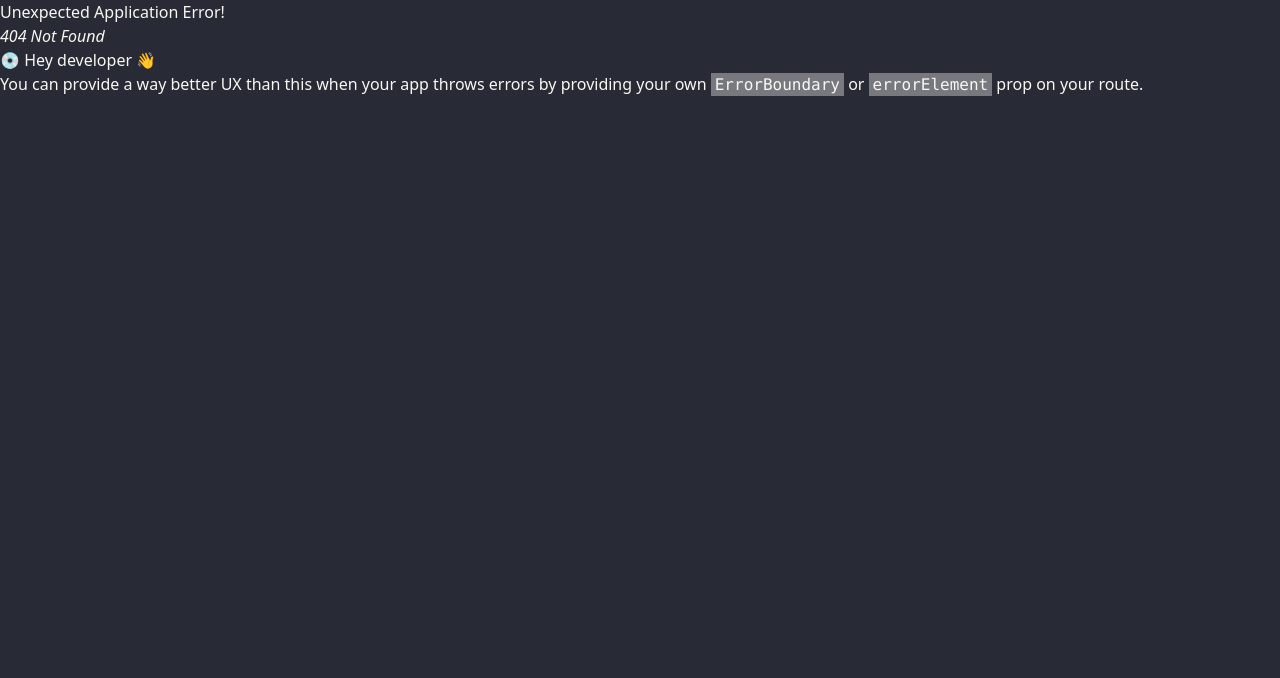
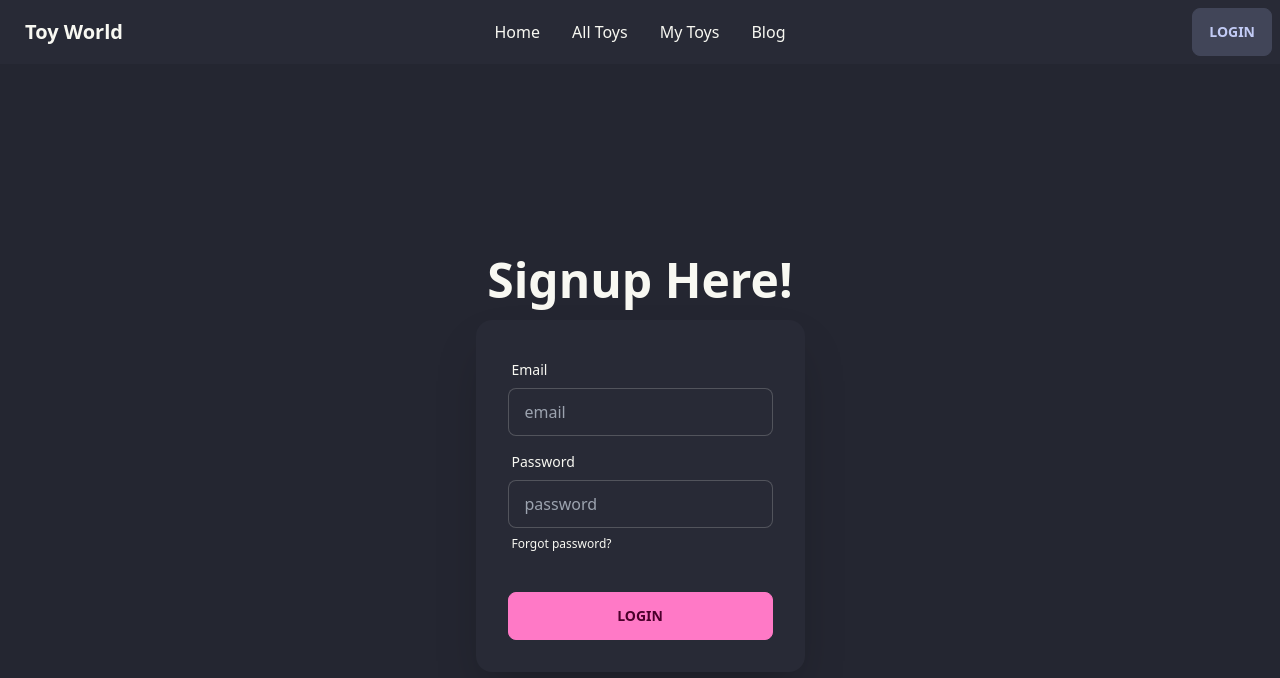
Before and after one commit to shuvakarmakar/toy-marketplace-client, a React (Vite) app: page /signup in a window 1280 px wide. Before the commit this address had no page. Shown: the top 678 px of the page. Built offline with nearby package versions, Linux system fonts and the light colour scheme.

Commit message:
Signup Component added

```diff
--- a/src/pages/Blog/Blog.jsx
+++ b/src/pages/Blog/Blog.jsx
@@ -10,14 +10,15 @@
                     <span className='font-bold'>Uncontrolled component :</span> In an uncontrolled component, the value of the input element is handled by the DOM itself. Input elements inside uncontrolled components work just like normal HTML input form elements. The state of the input element is handled by the DOM. Whenever the value of the input element is changed,event-based callbacks are not called. Basically, react does not perform any action when there are changes made to the input element. Whenever use enters data inside the input field, the updated data is shown directly. To access the value of the input element, we can use ref.
                 </p>
 
-                <p className='text-lg font-bold mt-5'>Question 2 : How to validate React props using PropTypes?</p>
+                <p className='text-lg font-bold mt-5'>Question 2 : Compare SQL and NoSQL databases?</p>
+
                 <p className='text-justify mt-4'><span className='font-bold'>Answer : </span>Props are an important mechanism for passing the read-only attributes to React components. The props are usually required to use correctly in the component. If it is not used correctly, the components may not behave as expected. Hence, it is required to use props validation in improving react components.
 
                     Props validation is a tool that will help the developers to avoid future bugs and problems. It is a useful way to force the correct usage of your components. It makes your code more readable. React components used special property PropTypes that help you to catch bugs by validating data types of values passed through props, although it is not necessary to define components with propTypes. However, if you use propTypes with your components, it helps you to avoid unexpected bugs.</p>
                 <br />
                 <p><span className='font-bold'>App.propTypes</span> is used for props validation in react component. When some of the props are passed with an invalid type, you will get the warnings on JavaScript console. After specifying the validation patterns, you will set the App.defaultProps.</p>
 
-                <p className='text-lg font-bold mt-5'>Question 3 :  What is the difference between nodejs and express js?</p>
+                <p className='text-lg font-bold mt-5'>Question 3 :  What is express js? What is Nest JS?</p>
                 <p className='text-justify mt-4'><span className='font-bold'>Answer : </span>Node.js and Express.js are both JavaScript-based technologies used for building server-side web applications, but they serve different purposes.</p>
                 <br />
                 <p>Here are some key differences between Node.js and Express.js:
@@ -30,7 +31,8 @@
                     <br />
                     iv.Node.js is suitable for building a wide range of server-side applications, while Express.js is specifically designed for building web applications.</p>
 
-                <p className='text-lg font-bold mt-5'>Question 4 : What is a custom hook, and why will you create a custom hook?</p>
+                <p className='text-lg font-bold mt-5'>Question 4 : What is MongoDB aggregate and how does it work?
+</p>
                 <p className='text-justify mt-4'><span className='font-bold'>Answer : </span>In React, a custom hook is a reusable function that encapsulates common logic or behavior, which can be shared across multiple components. Custom hooks enable developers to extract and reuse stateful logic from components, making them more modular and reusable.
                     <br />
                     We can create a custom hook to encapsulate complex logic that is used in multiple components, making the components more readable, reusable and easier to maintain. Custom hooks can also abstract away complex functionality, allowing components to focus on their specific task while delegating more complex tasks to custom hooks.
--- /dev/null
+++ b/src/pages/Login/Login.jsx
@@ -0,0 +1,10 @@
+
+const Login = () => {
+    return (
+        <div>
+
+        </div>
+    );
+};
+
+export default Login;
--- /dev/null
+++ b/src/pages/Signup/Signup.jsx
@@ -0,0 +1,36 @@
+
+const Signup = () => {
+    return (
+        <div className="hero min-h-screen bg-base-200">
+            <div className="hero-content flex-col ">
+                <div className="text-center lg:text-left">
+                    <h1 className="text-5xl font-bold">Signup Here!</h1>
+                </div>
+                <div className="card flex-shrink-0 w-full max-w-sm shadow-2xl bg-base-100">
+                    <div className="card-body">
+                        <div className="form-control">
+                            <label className="label">
+                                <span className="label-text">Email</span>
+                            </label>
+                            <input type="text" placeholder="email" className="input input-bordered" />
+                        </div>
+                        <div className="form-control">
+                            <label className="label">
+                                <span className="label-text">Password</span>
+                            </label>
+                            <input type="text" placeholder="password" className="input input-bordered" />
+                            <label className="label">
+                                <a href="#" className="label-text-alt link link-hover">Forgot password?</a>
+                            </label>
+                        </div>
+                        <div className="form-control mt-6">
+                            <button className="btn btn-primary">Login</button>
+                        </div>
+                    </div>
+                </div>
+            </div>
+        </div>
+    );
+};
+
+export default Signup;
```
Also changed, not shown: src/Router/Routes.jsx (+10 -0 lines).
